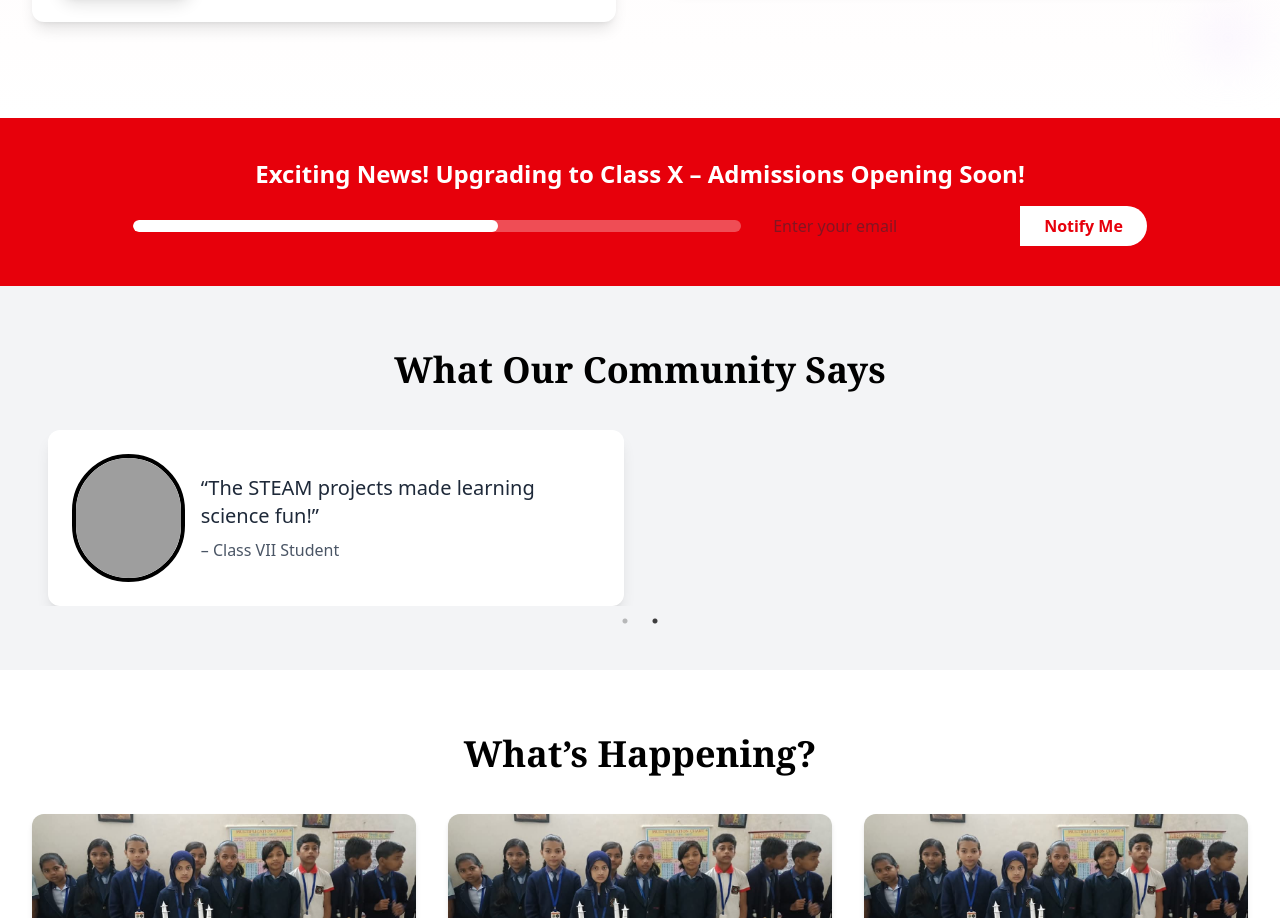
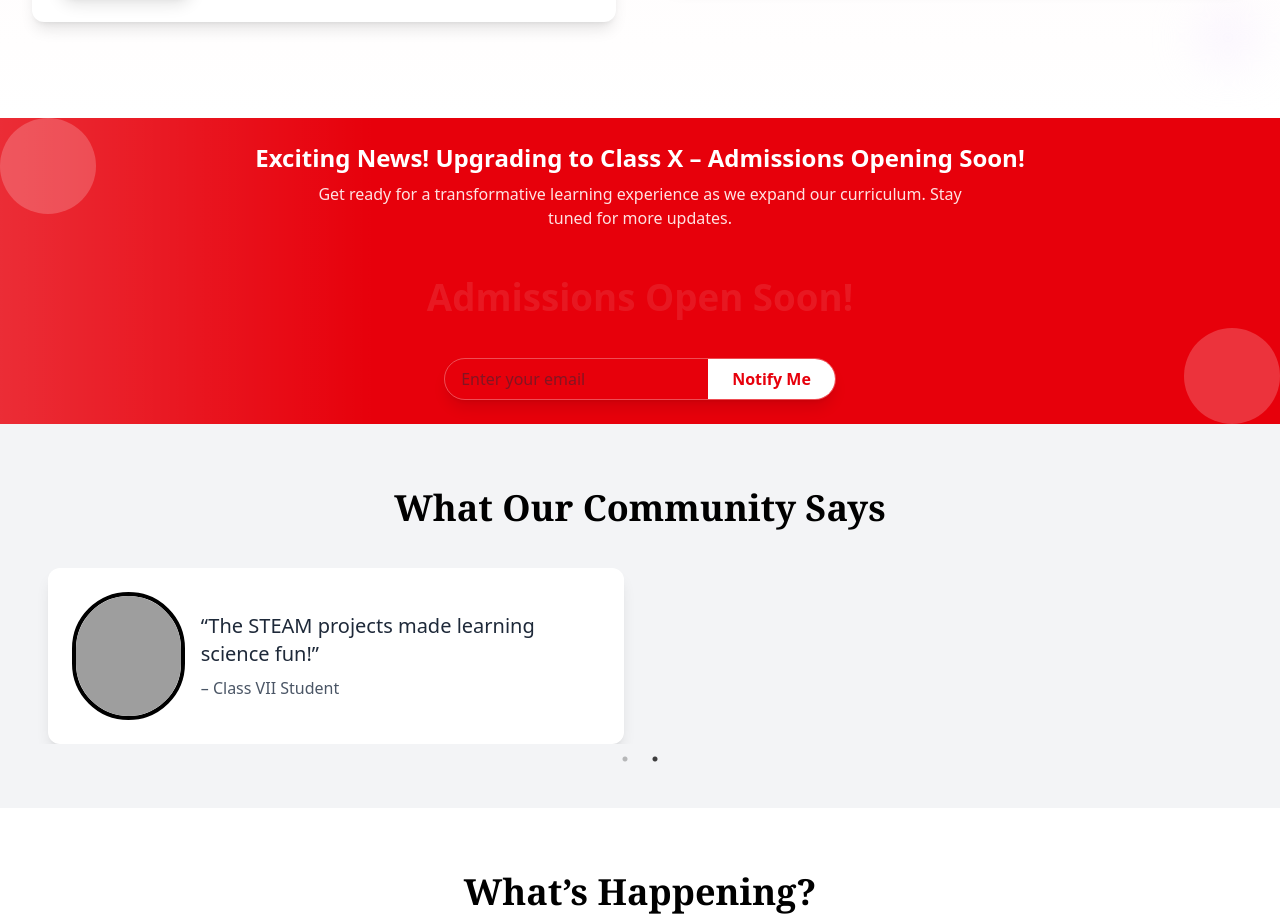
Before and after one commit to umeshbhatiya143/rnh-academy-website, a Next.js app: page / in a window 1280 px wide. Shown: the part 2396-3314 px from the top of the page. Built offline with nearby package versions, Linux system fonts and the light colour scheme; grey boxes are pictures that could not be loaded.

Commit message:
classUpgradationPostet is completed

```diff
--- a/src/components/Homepage/ClassUpgradationBanner.jsx
+++ b/src/components/Homepage/ClassUpgradationBanner.jsx
@@ -1,49 +1,72 @@
 'use client';
-import { useEffect } from 'react';
-import { motion, useAnimation } from 'framer-motion';
+import { motion } from 'framer-motion';
+import Image from 'next/image';
 
 export default function ClassUpgradationBanner() {
-  const progressControls = useAnimation();
+  return (
+    <section className="relative bg-red-600 text-white py-10 md:py-6 overflow-hidden">
+      {/* Simulated Animated Background Overlay */}
+      <motion.div
+        initial={{ x: '-100%' }}
+        animate={{ x: '100%' }}
+        transition={{ duration: 3, repeat: Infinity, ease: 'linear' }}
+        className="absolute inset-0 pointer-events-none bg-gradient-to-r from-transparent via-white/30 to-transparent"
+      />
 
-  useEffect(() => {
-    // Animate progress bar to 60% width when the component mounts
-    progressControls.start({
-      width: '60%',
-      transition: { duration: 2, ease: 'easeOut' },
-    });
-  }, [progressControls]);
+      {/* Additional Decorative Shapes */}
+      <motion.div
+        initial={{ opacity: 0, x: -30, y: -30 }}
+        animate={{ opacity: 0.2, x: 0, y: 0 }}
+        transition={{ duration: 1 }}
+        className="absolute top-0 left-0 w-24 h-24 bg-white rounded-full mix-blend-screen"
+      />
+      <motion.div
+        initial={{ opacity: 0, x: 30, y: 30 }}
+        animate={{ opacity: 0.2, x: 0, y: 0 }}
+        transition={{ duration: 1 }}
+        className="absolute bottom-0 right-0 w-24 h-24 bg-white rounded-full mix-blend-screen"
+      />
 
-  return (
-    <section className="bg-red-600 text-white py-6 md:py-10">
-      <div className="container mx-auto px-4 sm:px-6 lg:px-8">
-        {/* Banner Text */}
-        <div className="text-center mb-4">
+      <div className="container mx-auto px-4 sm:px-6 lg:px-8 relative z-10">
+        {/* Banner Title & Subheading */}
+        <div className="text-center mb-6 md:mb-8">
           <h2 className="text-xl md:text-2xl font-bold">
             Exciting News! Upgrading to Class X – Admissions Opening Soon!
           </h2>
+          <p className="mt-2 text-sm md:text-base text-red-100 max-w-2xl mx-auto">
+            Get ready for a transformative learning experience as we expand our curriculum.
+            Stay tuned for more updates.
+          </p>
         </div>
 
-        {/* Progress Bar with Email Input */}
-        <div className="flex flex-col md:flex-row items-center justify-center gap-4">
-          {/* Animated Progress Bar */}
-          <div className="w-full md:w-1/2 bg-white/30 rounded-full h-3 overflow-hidden">
-            <motion.div
-              className="h-full bg-white rounded-full"
-              initial={{ width: 0 }}
-              animate={progressControls}
-            />
+        {/* Admissions Headline & Email Input */}
+        <div className="flex flex-col items-center justify-center gap-6">
+          {/* Animated Admissions Headline */}
+          <div className="w-full md:w-1/2 text-center relative">
+            <motion.h1
+              initial={{ opacity: 0, scale: 0.95 }}
+              animate={{ opacity: 1, scale: [1, 1.05, 1] }}
+              transition={{ duration: 2, repeat: Infinity, ease: 'easeInOut' }}
+              className="py-4 text-2xl md:text-3xl lg:text-4xl font-extrabold bg-gradient-to-r from-white via-gray-200 to-white bg-clip-text text-transparent drop-shadow-2xl"
+            >
+              Admissions Open Soon!
+            </motion.h1>
           </div>
 
-          {/* Email Input & Button */}
-          <div className="w-full md:w-auto flex items-center">
+          {/* Email Input & Notify Button */}
+          <div className="w-full md:w-auto flex items-center border border-white/30 rounded-full overflow-hidden shadow-lg">
             <input
               type="email"
               placeholder="Enter your email"
-              className="px-4 py-2 rounded-l-full outline-none text-gray-800"
+              className="px-4 py-2 outline-none text-gray-800 flex-1"
             />
-            <button className="px-6 py-2 bg-white text-red-600 font-semibold rounded-r-full hover:bg-gray-100 transition-colors">
+            <motion.button
+              whileHover={{ scale: 1.05 }}
+              whileTap={{ scale: 0.95 }}
+              className="px-6 py-2 bg-white text-red-600 font-semibold transition-colors hover:bg-gray-100"
+            >
               Notify Me
-            </button>
+            </motion.button>
           </div>
         </div>
       </div>
```
